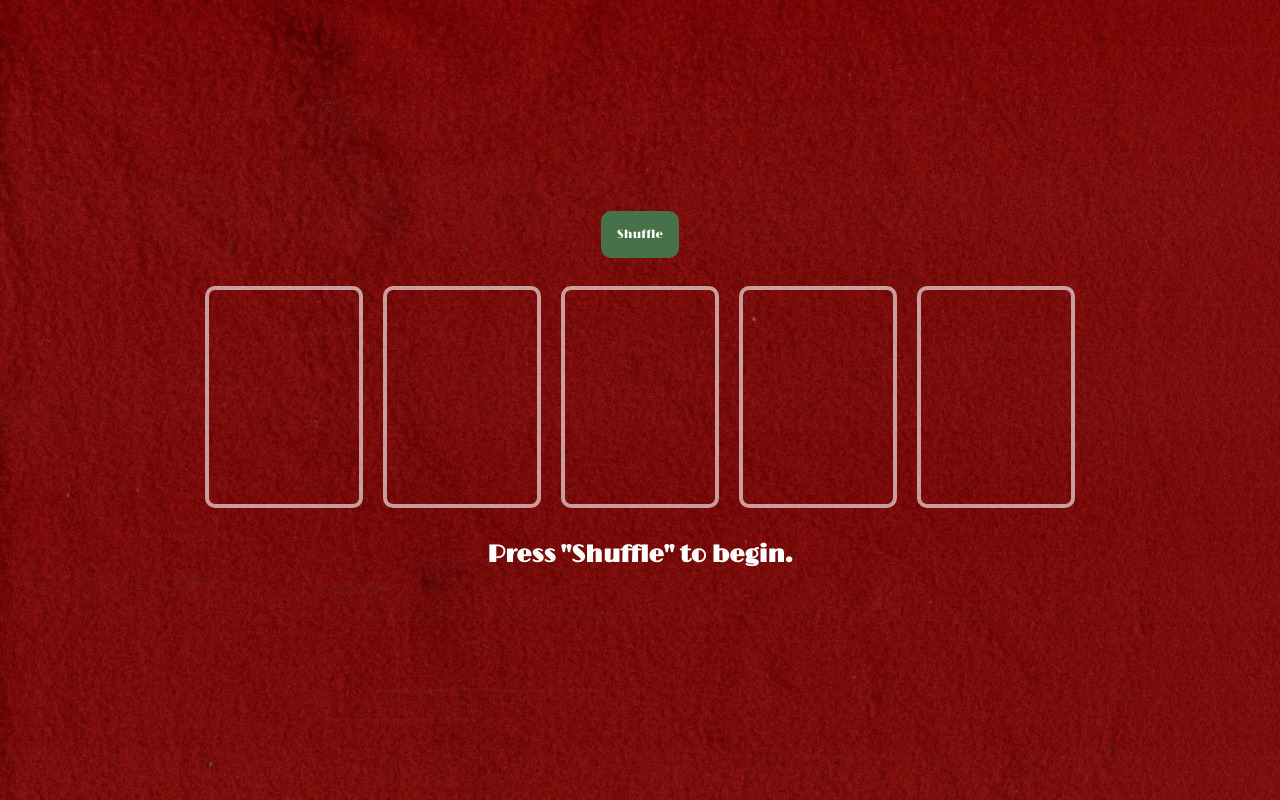
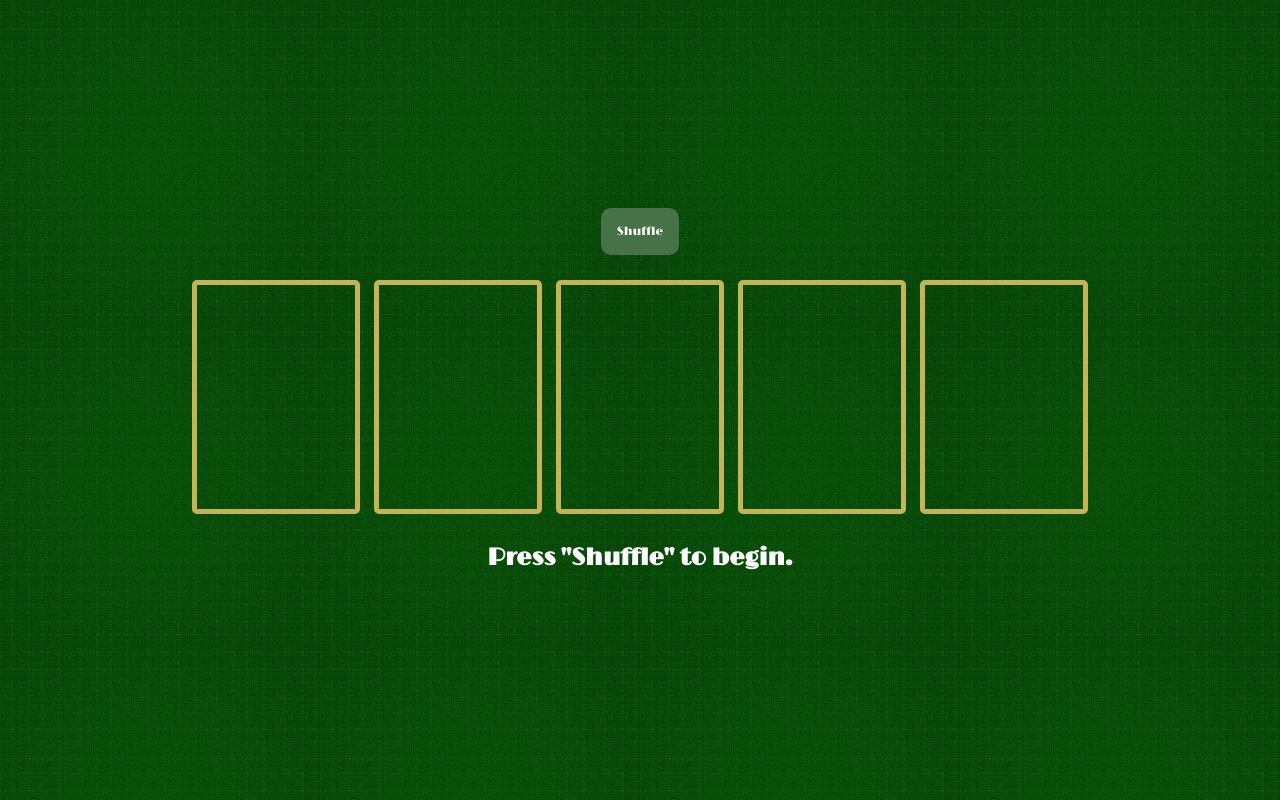
Before and after one commit to Timpzu/simply-simple-poker, a plain HTML site: page index.html in a window 1280 px wide. Drawn offline with nearby package versions, Linux system fonts and the light colour scheme.

Commit message:
Minor style changes

```diff
--- a/functions.js
+++ b/functions.js
@@ -27,7 +27,7 @@ window.onload = () => {
       deal.appendChild(a);
       setTimeout(function timer() {
         deal.childNodes[i].style.backgroundImage = "url('img/cards/" + shuffle[i].suit + "/" + shuffle[i].num + ".png')";
-      }, i * 200);
+      }, i * 125);
     }
   }
 
--- a/styles.css
+++ b/styles.css
@@ -21,20 +21,26 @@ button {
   align-items: center;
   justify-content: center;
   flex-direction: column;
-  background-image: url(img/red-felt-texture.jpg);
-  background-size: cover;
-  background-repeat: no-repeat;
-  background-position: center;
+  background: url(img/green-1556034_640.jpg);
+  background-size: 25%;
 }
 .card {
   height: 214px;
-  width: 150px;
-  margin: 8px;
+  width: 148px;
+  margin: 15px;
   display: inline-block;
+  position: relative;
   background-size: contain;
   background-position: center;
   background-repeat: no-repeat;
-  border: 4px solid rgba(255,255,255,0.6);
-  border-radius: 10px;
-  transition: all 0.5s ease-in;
 }
+.card::before {
+  position: absolute;
+  content: "";
+  top: -10px;
+  bottom: -10px;
+  left: -10px;
+  right: -10px;
+  border: 5px solid #C5B358;
+  border-radius: 5px;
+}
```
Also changed, not shown: img/green-1556034_640.jpg (added).
